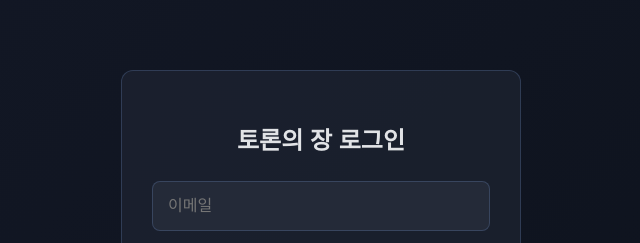
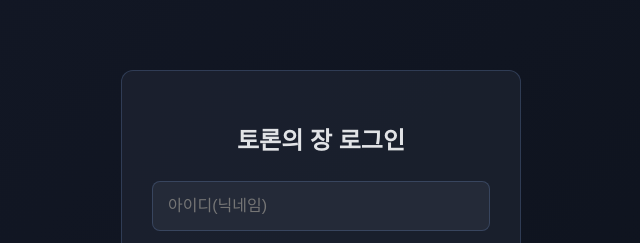
Before and after one commit to bin-pixel/web, a website: page login.html in a window 1280 px wide. Shown: the top 243 px of the page, 319-959 px from the left. Drawn offline with Linux system fonts and the light colour scheme.

Commit message:
Update login.html

```diff
--- a/login.html
+++ b/login.html
@@ -37,7 +37,7 @@
     <div class="auth-container">
         <h2>토론의 장 로그인</h2>
         <form id="login-form" class="auth-form">
-            <input type="email" id="email" placeholder="이메일" required>
+            <input type="email" id="email" placeholder="아이디(닉네임)" required>
             <input type="password" id="password" placeholder="비밀번호" required>
             <div class="auth-buttons">
                 <button type="submit">로그인</button>
@@ -50,4 +50,5 @@
     <script src="https://www.gstatic.com/firebasejs/8.10.0/firebase-auth.js"></script>
     <script src="login.js"></script>
 </body>
+
 </html>
```
